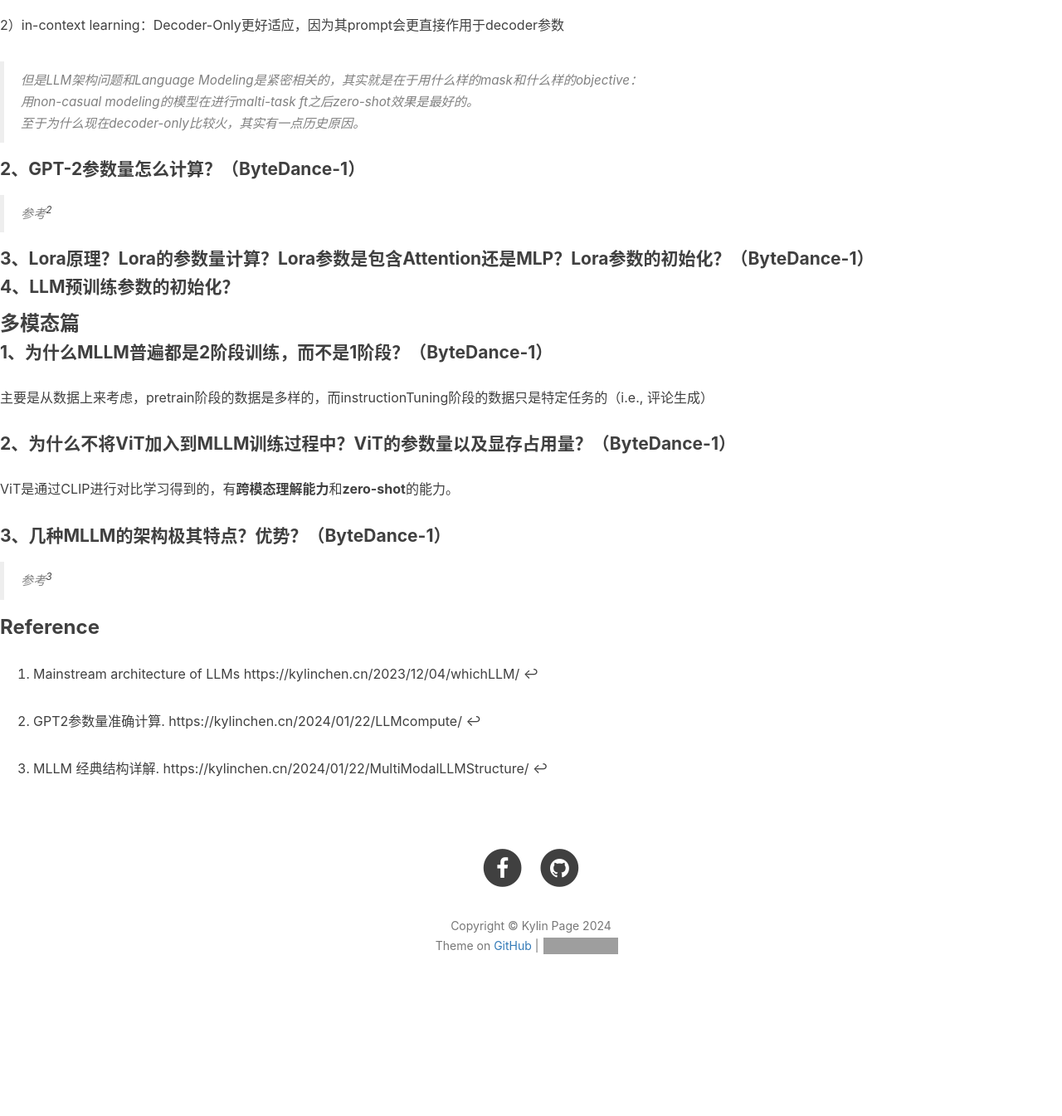
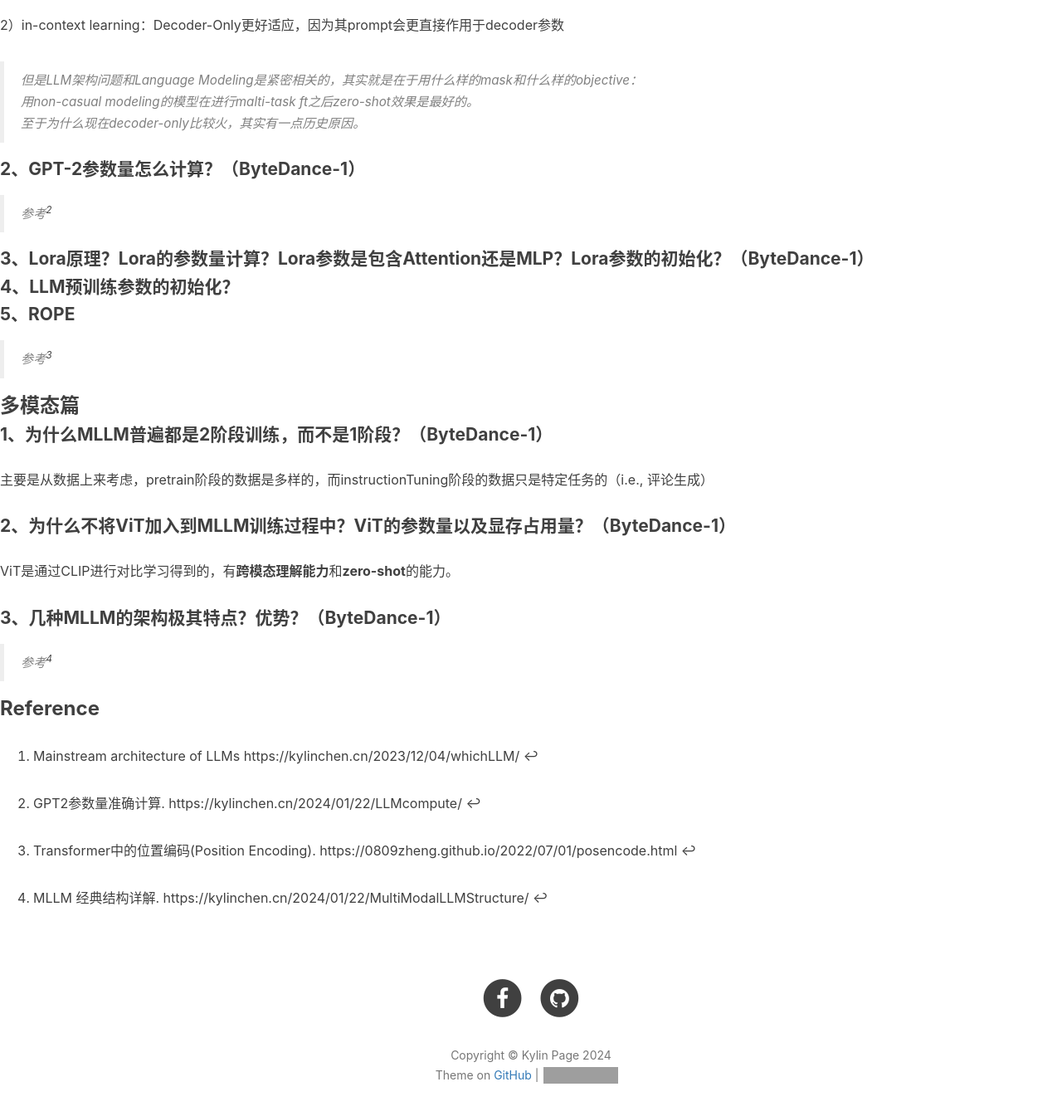
Before and after one commit to KylinC/KylinC.github.io, a Jekyll site: the page built from _posts/2024-01-14-LLMinterview.md, in a window 1280 px wide and 1400 px high, scrolled down 503 px. Shown: the top 1345 px of the window at 83% size. Built offline with Jekyll 4.4.1, drawn with Linux system fonts in a browser that asks for light colours; nearby versions of some CDN libraries; our own code applies the rules of GitHub Pages for plain Markdown files; comment, search, counter and statistics services are not loaded; before the commit the page ends 1747 px from its top, so only the background shows below that; grey boxes are pictures that could not be loaded.

Commit message:
merge from Windows DOrm

```diff
--- a/_posts/2024-01-14-LLMinterview.md
+++ b/_posts/2024-01-14-LLMinterview.md
@@ -54,6 +54,10 @@ Encoder-Only、Encoder-Decoder、Decoder-Only
 
 
 
+#### 5、ROPE
+
+> 参考[^4]
+
 
 
 ### 多模态篇
@@ -86,3 +90,4 @@ ViT是通过CLIP进行对比学习得到的，有**跨模态理解能力**和**z
 
 [^2]: GPT2参数量准确计算. https://kylinchen.cn/2024/01/22/LLMcompute/
 [^3]: MLLM 经典结构详解. https://kylinchen.cn/2024/01/22/MultiModalLLMStructure/
+[^4]: Transformer中的位置编码(Position Encoding). https://0809zheng.github.io/2022/07/01/posencode.html
```
